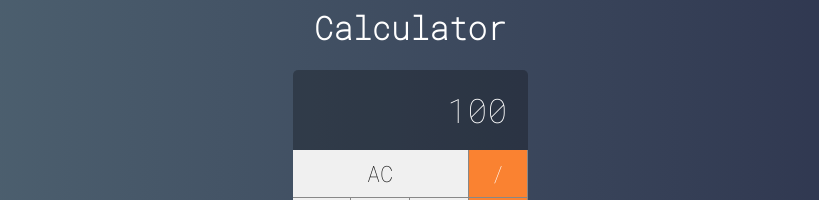
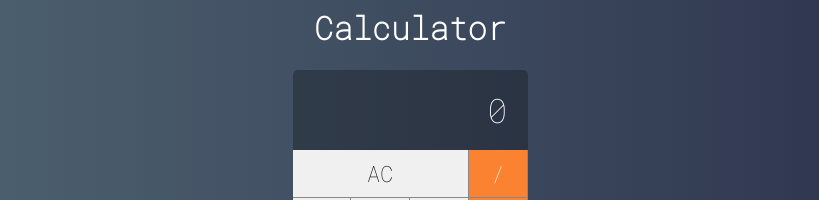
Before and after one commit to flush36/Calculator-React, a React (Create React App) app: page / in a window 1280 px wide. Shown: the part 221-421 px from the top of the page, without its empty margins (230-1049 px from the left). Built offline with nearby package versions, Linux system fonts and the light colour scheme.

Commit message:
incluindo operações iniciais da calculadora

```diff
--- a/src/main/Calculator.jsx
+++ b/src/main/Calculator.jsx
@@ -3,9 +3,17 @@
 import Button from '../components/Button';
 import Display from '../components/Display';
 
+const initialState = {
+    displayValue: '0',
+    clearDisplay: false,
+    operation: null,
+    values: [0, 0],
+    current: 0
+}
 
 export default class Calculator extends Component {
 
+    state = { ...initialState}
 
     constructor(props) {
         super(props);
@@ -15,7 +23,7 @@
     }
 
     clearMemory() {
-        console.log('limpar');
+       this.setState({...initialState})
     }
 
     setOperation(operation) {
@@ -23,14 +31,32 @@
     }
 
     addDigit(n) {
-        console.log(n);
+        if(n === '.' && this.state.displayValue.includes('.')) {
+            return
+        }
+
+        const clearDisplay = this.state.displayValue === '0'
+                || this.state.clearDisplay;
+        const currentValue = clearDisplay ? '' : this.state.displayValue;
+        const displayValue = currentValue + n;
+        this.setState({displayValue, clearDisplay: false})
+
+        if(n != '.') {
+            const i = this.state.current;
+            const newValue = parseFloat(displayValue);
+            const values = [...this.state.values];
+            values[i] = newValue;
+            this.setState({values});
+            console.log(values)
+        }
+
     }
 
 
     render() {
         return (
             <div className="calculator">
-                <Display value={100} />
+                <Display value={this.state.displayValue} />
                 <Button label="AC" click={this.clearMemory} triple/>
                 <Button label="/"  click={this.setOperation} operation/>
                 <Button label="7"  click={this.addDigit}/>
```
